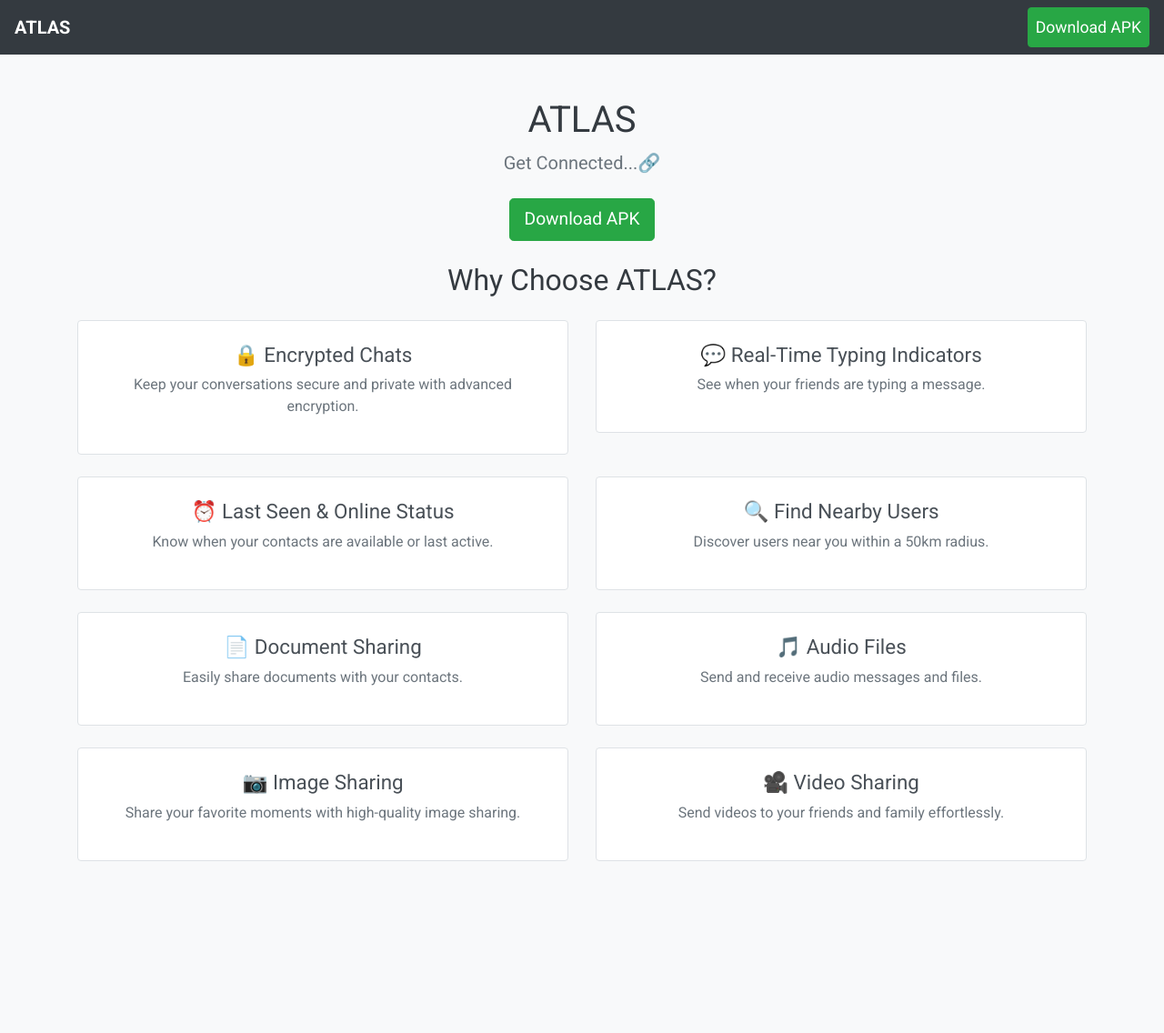
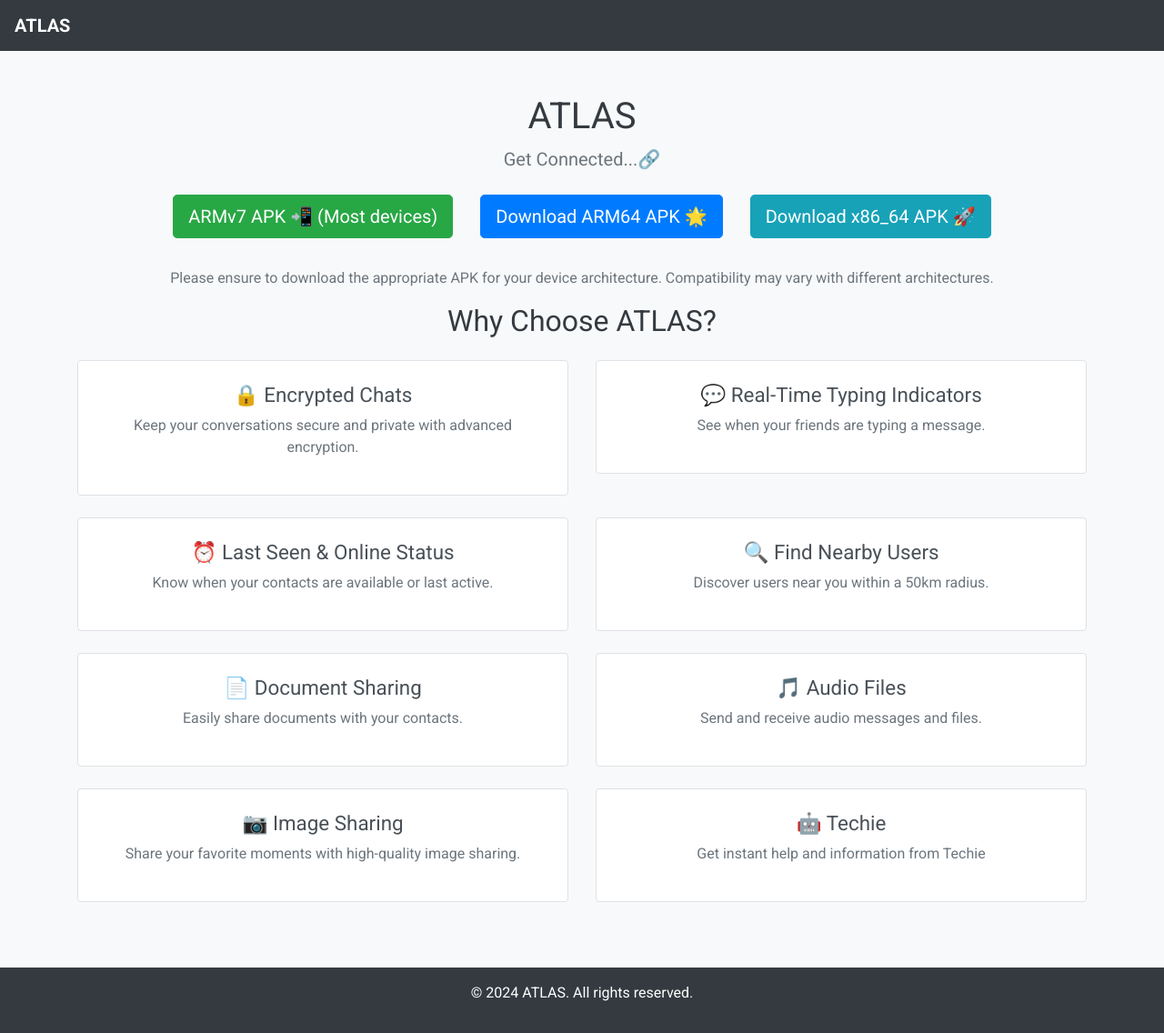
Before and after one commit to vishnu-git1524/atlas_web, a plain HTML site: page index.html in a window 1280 px wide. Shown: the whole page at 91% size. Before the commit the page ends 971 px from the top, so only its background shows below. Drawn offline with nearby package versions, Linux system fonts and the light colour scheme.

Commit message:
updated apk

```diff
--- a/index.html
+++ b/index.html
@@ -19,14 +19,6 @@
             aria-controls="navbarNav" aria-expanded="false" aria-label="Toggle navigation">
             <span class="navbar-toggler-icon"></span>
         </button>
-        <div class="collapse navbar-collapse" id="navbarNav">
-            <ul class="navbar-nav ml-auto">
-                <li class="nav-item">
-                    <a class="nav-link btn btn-success text-white" id="navbar-download-btn" href="#"
-                        role="button">Download APK</a>
-                </li>
-            </ul>
-        </div>
     </nav>
 
     <div class="container text-center mt-5">
@@ -35,9 +27,19 @@
             <p class="lead">Get Connected...🔗</p>
         </header>
 
-        <div class="mb-4">
-            <button id="download-btn" class="btn btn-success btn-lg">Download APK</button>
+        <div class="row mb-4 justify-content-center">
+            <div class="col-12 col-md-auto mb-2">
+                <button id="download-btn-1" class="btn btn-success btn-lg btn-block">ARMv7 APK 📲 (Most devices)</button>
+            </div>
+            <div class="col-12 col-md-auto mb-2">
+                <button id="download-btn-2" class="btn btn-primary btn-lg btn-block">Download ARM64 APK 🌟</button>
+            </div>
+            <div class="col-12 col-md-auto mb-2">
+                <button id="download-btn-3" class="btn btn-info btn-lg btn-block">Download x86_64 APK 🚀</button>
+            </div>
         </div>
+
+        <p class="text-muted">Please ensure to download the appropriate APK for your device architecture. Compatibility may vary with different architectures.</p>
 
         <section class="features">
             <h2 class="mb-4">Why Choose ATLAS?</h2>
@@ -86,13 +88,21 @@
                 </div>
                 <div class="col-md-6 mb-4">
                     <div class="feature p-4">
-                        <h3>🎥 Video Sharing</h3>
-                        <p>Send videos to your friends and family effortlessly.</p>
+                        <h3>🤖 Techie</h3>
+                        <p>Get instant help and information from Techie</p>
                     </div>
                 </div>
             </div>
         </section>
     </div>
+
+    <!-- Footer -->
+    <footer class="footer mt-5 py-3 bg-dark text-white">
+        <div class="container text-center">
+            <p>&copy; 2024 ATLAS. All rights reserved.</p>
+            <!-- <p>Designed with <i class="fa fa-heart"></i> by Your Team</p> -->
+        </div>
+    </footer>
 
     <!-- Bootstrap JS and dependencies -->
     <script src="https://code.jquery.com/jquery-3.5.1.slim.min.js"></script>
--- a/script.js
+++ b/script.js
@@ -1,7 +1,11 @@
-document.getElementById('download-btn').addEventListener('click', function() {
+document.getElementById('download-btn-1').addEventListener('click', function() {
     window.location.href = 'https://github.com/vishnu-git1524/atlas_web/releases/download/1.0/atlas.apk';
 });
 
-document.getElementById('navbar-download-btn').addEventListener('click', function() {
-    window.location.href = 'https://github.com/vishnu-git1524/atlas_web/releases/download/1.0/atlas.apk';
+document.getElementById('download-btn-2').addEventListener('click', function() {
+    window.location.href = 'https://github.com/vishnu-git1524/atlas_web/releases/download/1.0/atlas_v8.apk';
 });
+
+document.getElementById('download-btn-3').addEventListener('click', function() {
+    window.location.href = 'https://github.com/vishnu-git1524/atlas_web/releases/download/1.0/app_86_64.apk';
+});
```
